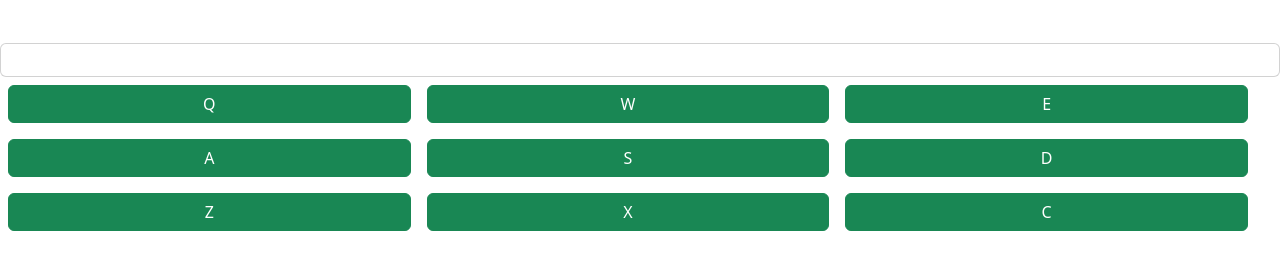
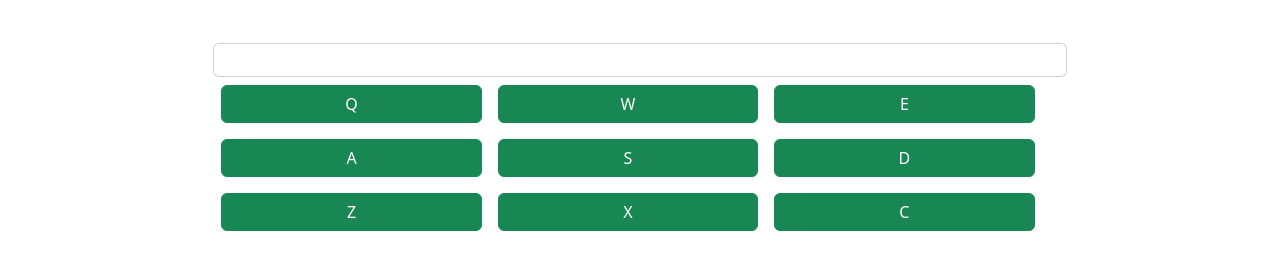
Before and after one commit to Ritoban-Goswami/FCC-Drum-Machine, a plain HTML site: page index.html in a window 1280 px wide. Shown: the part 101-370 px from the top of the page. Drawn offline with nearby package versions, Linux system fonts and the light colour scheme.

Commit message:
made a center column for the buttons

```diff
--- a/index.html
+++ b/index.html
@@ -13,8 +13,10 @@
 
 <body>
     <div class="container-fluid" id="drum-machine">
+        <h1 class="text-center my-5">FCC Drum Machine</h1>
+        <div class="row d-flex justify-content-center align-items-center">
+            <div class="col-8">
                 <div class="row">
-        <h1 class="text-center my-5">FCC Drum Machine</h1>
                     <div class="card">
                         <div class="card-body text-center" id="display">
                         </div>
@@ -54,6 +56,8 @@
                     </div>
                 </div>
             </div>
+        </div>
+    </div>
     <script src="https://cdn.freecodecamp.org/testable-projects-fcc/v1/bundle.js"></script>
 </body>
 
```
Lines whose indentation alone changed are shown as unchanged.
